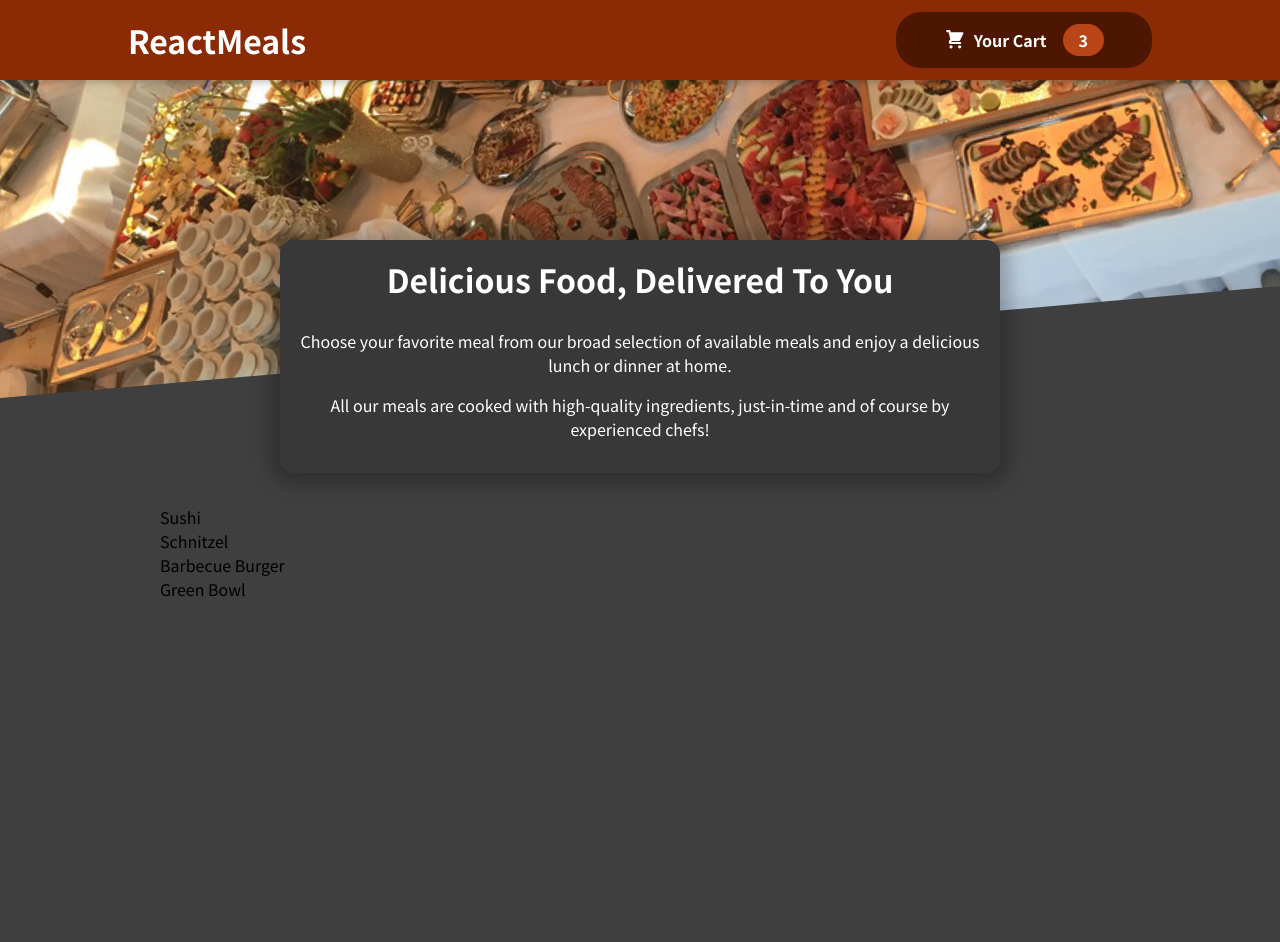
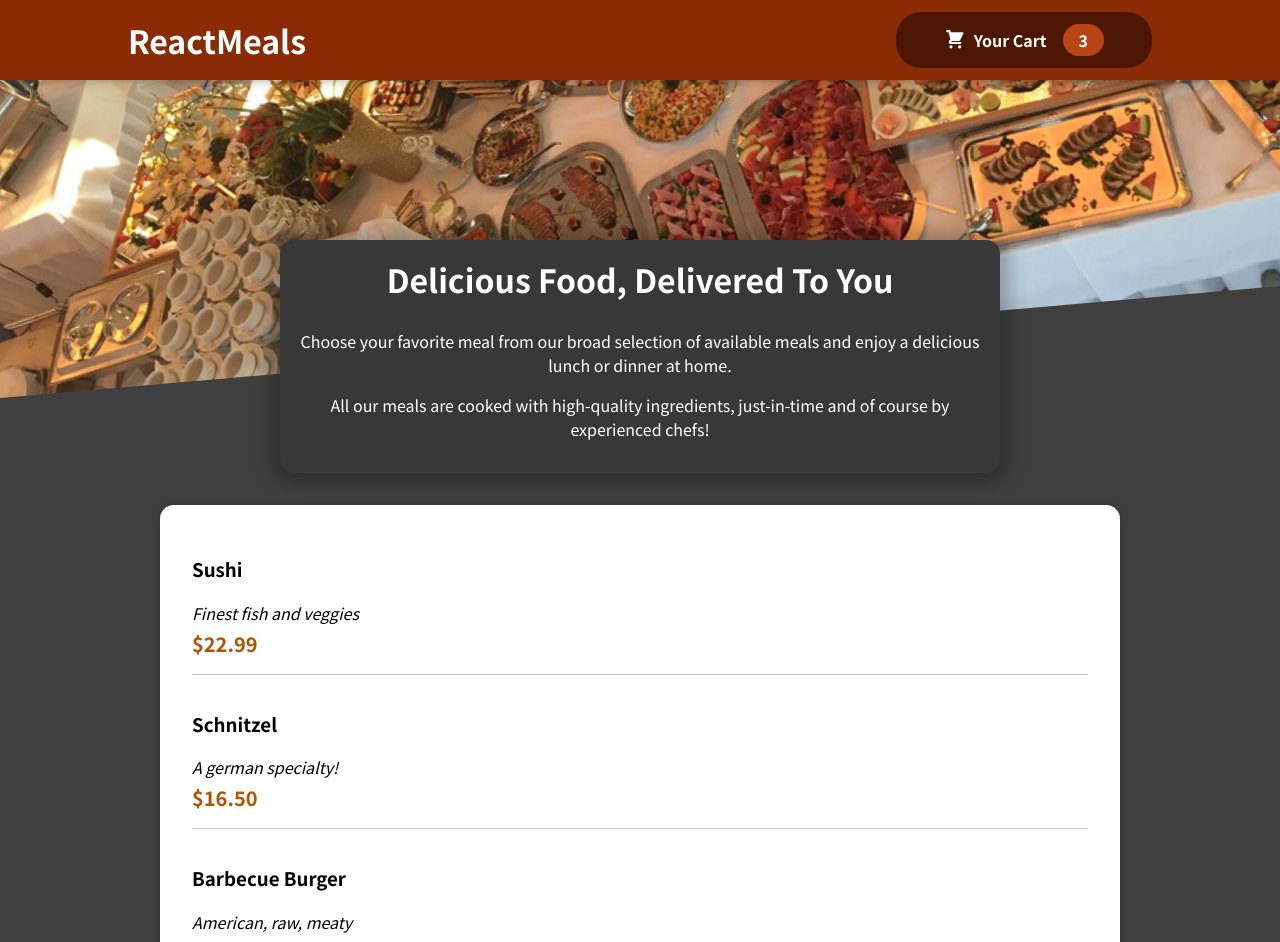
Before and after one commit to aljorgevi/food-order-app, a JavaScript app: page / in a window 1280 px wide. Shown: the top 942 px of the page. Before the commit the page ends 800 px from the top, so only its background shows below. Built offline with nearby package versions, Linux system fonts and the light colour scheme.

Commit message:
add individual meal items

```diff
--- a/src/components/AvailableMeals.js
+++ b/src/components/AvailableMeals.js
@@ -1,3 +1,5 @@
+import MealItem from './MealItem'
+import Card from './Card'
 import styles from '../styles/AvailableMeals.module.css'
 
 const DUMMY_MEALS = [
@@ -30,12 +32,21 @@ const DUMMY_MEALS = [
 export default function AvailableMeals() {
   return (
     <section className={styles.AvailableMeals}>
-      <ul>
-        {DUMMY_MEALS.map(meal => {
-          const { name } = meal
-          return <li>{name}</li>
-        })}
-      </ul>
+      <Card>
+        <ul>
+          {DUMMY_MEALS.map(meal => {
+            const { id, name, description, price } = meal
+            return (
+              <MealItem
+                key={id}
+                name={name}
+                description={description}
+                price={price}
+              />
+            )
+          })}
+        </ul>
+      </Card>
     </section>
   )
 }
--- /dev/null
+++ b/src/components/Card.js
@@ -0,0 +1,5 @@
+import styles from '../styles/Card.module.css'
+
+export default function Card({ children }) {
+  return <div className={styles.Card}>{children}</div>
+}
--- /dev/null
+++ b/src/components/MealItem.js
@@ -0,0 +1,17 @@
+import styles from '../styles/MealItem.module.css'
+
+export default function MealItem(props) {
+  const { name, description, price } = props
+  const formatedPrice = `$${price.toFixed(2)}`
+
+  return (
+    <li className={styles.MealItem}>
+      <div>
+        <h3>{name}</h3>
+        <div style={{ fontStyle: 'italic' }}>{description}</div>
+        <div className={styles.MealItemPrice}>{formatedPrice}</div>
+      </div>
+      <div></div>
+    </li>
+  )
+}
--- /dev/null
+++ b/src/styles/Card.module.css
@@ -0,0 +1,6 @@
+.Card {
+  padding: 1rem;
+  box-shadow: 0 2px 8px rgba(0, 0, 0, 0.25);
+  border-radius: 14px;
+  background-color: white;
+}
--- /dev/null
+++ b/src/styles/MealItem.module.css
@@ -0,0 +1,18 @@
+.MealItem {
+  display: flex;
+  justify-content: space-between;
+  margin: 1rem;
+  padding-bottom: 1rem;
+  border-bottom: 1px solid #ccc;
+}
+
+.Meal h3 {
+  margin: 0 0 0.25rem 0;
+}
+
+.MealItemPrice {
+  margin-top: 0.25rem;
+  font-weight: bold;
+  color: #ad5502;
+  font-size: 1.25rem;
+}
```
Also changed, not shown: src/components/MealItemForm.js (added), 1 other file (tests, documents, lock files or other folders).
